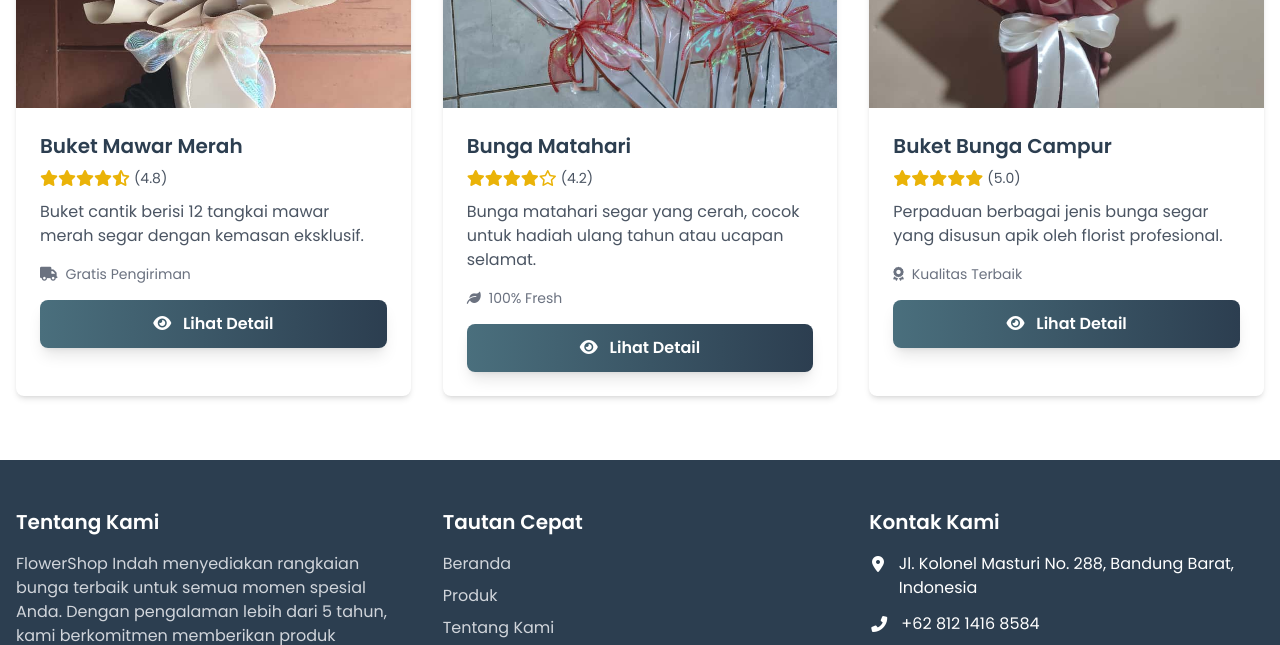
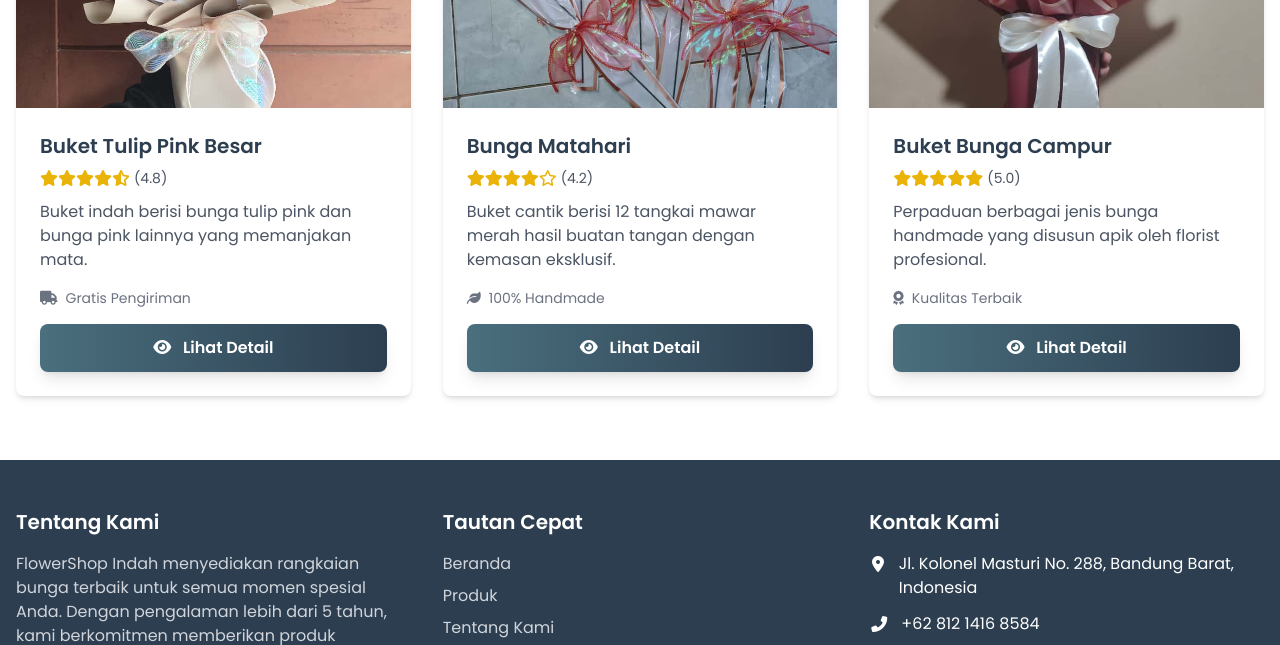
Before and after one commit to Gabriel171203/flowershop_project, a website: page index.html in a window 1280 px wide. Shown: the part 920-1565 px from the top of the page. Drawn offline with nearby package versions, Linux system fonts and the light colour scheme; no server answers.

Commit message:
typo update

```diff
--- a/index.html
+++ b/index.html
@@ -159,13 +159,13 @@
                     <!-- Product 1 -->
                     <article class="bg-white rounded-lg overflow-hidden shadow-md hover:shadow-xl transition-all duration-300 transform hover:scale-105">
                         <div class="relative">
-                            <img src="/buket.jpg" alt="Buket Bunga Mawar Merah" class="w-full h-64 object-cover">
+                            <img src="/buket.jpg" alt="Buket Pink Besar" class="w-full h-64 object-cover">
                             <div class="absolute top-4 right-4 bg-accent text-white px-3 py-1 rounded-full text-sm font-semibold">
                                 Best Seller
                             </div>
                         </div>
                         <div class="p-6">
-                            <h3 class="text-xl font-semibold text-secondary mb-2">Buket Mawar Merah</h3>
+                            <h3 class="text-xl font-semibold text-secondary mb-2">Buket Tulip Pink Besar</h3>
                             <div class="flex items-center mb-3">
                                 <div class="flex items-center text-yellow-500">
                                     <i class="fas fa-star"></i>
@@ -176,7 +176,7 @@
                                     <span class="text-gray-600 text-sm ml-1">(4.8)</span>
                                 </div>
                             </div>
-                            <p class="text-gray-600 mb-4">Buket cantik berisi 12 tangkai mawar merah segar dengan kemasan eksklusif.</p>
+                            <p class="text-gray-600 mb-4">Buket indah berisi bunga tulip pink dan bunga pink lainnya yang memanjakan mata.</p>
                             <div class="flex items-center mb-4 text-sm text-gray-500">
                                 <i class="fas fa-truck mr-2"></i>
                                 <span>Gratis Pengiriman</span>
@@ -208,10 +208,10 @@
                                     <span class="text-gray-600 text-sm ml-1">(4.2)</span>
                                 </div>
                             </div>
-                            <p class="text-gray-600 mb-4">Bunga matahari segar yang cerah, cocok untuk hadiah ulang tahun atau ucapan selamat.</p>
+                            <p class="text-gray-600 mb-4">Buket cantik berisi 12 tangkai mawar merah hasil buatan tangan dengan kemasan eksklusif.</p>
                             <div class="flex items-center mb-4 text-sm text-gray-500">
                                 <i class="fas fa-leaf mr-2"></i>
-                                <span>100% Fresh</span>
+                                <span>100% Handmade</span>
                             </div>
                             <a href="products.html" class="w-full bg-gradient-to-r from-primary to-secondary hover:from-secondary hover:to-primary text-white font-semibold py-3 px-4 rounded-lg transition-all duration-300 transform hover:scale-105 shadow-lg block text-center">
                                 <i class="fas fa-eye mr-2"></i>
@@ -240,7 +240,7 @@
                                     <span class="text-gray-600 text-sm ml-1">(5.0)</span>
                                 </div>
                             </div>
-                            <p class="text-gray-600 mb-4">Perpaduan berbagai jenis bunga segar yang disusun apik oleh florist profesional.</p>
+                            <p class="text-gray-600 mb-4">Perpaduan berbagai jenis bunga handmade yang disusun apik oleh florist profesional.</p>
                             <div class="flex items-center mb-4 text-sm text-gray-500">
                                 <i class="fas fa-award mr-2"></i>
                                 <span>Kualitas Terbaik</span>
```
Also changed, not shown: js/products-api.js (line endings or trailing spaces).
